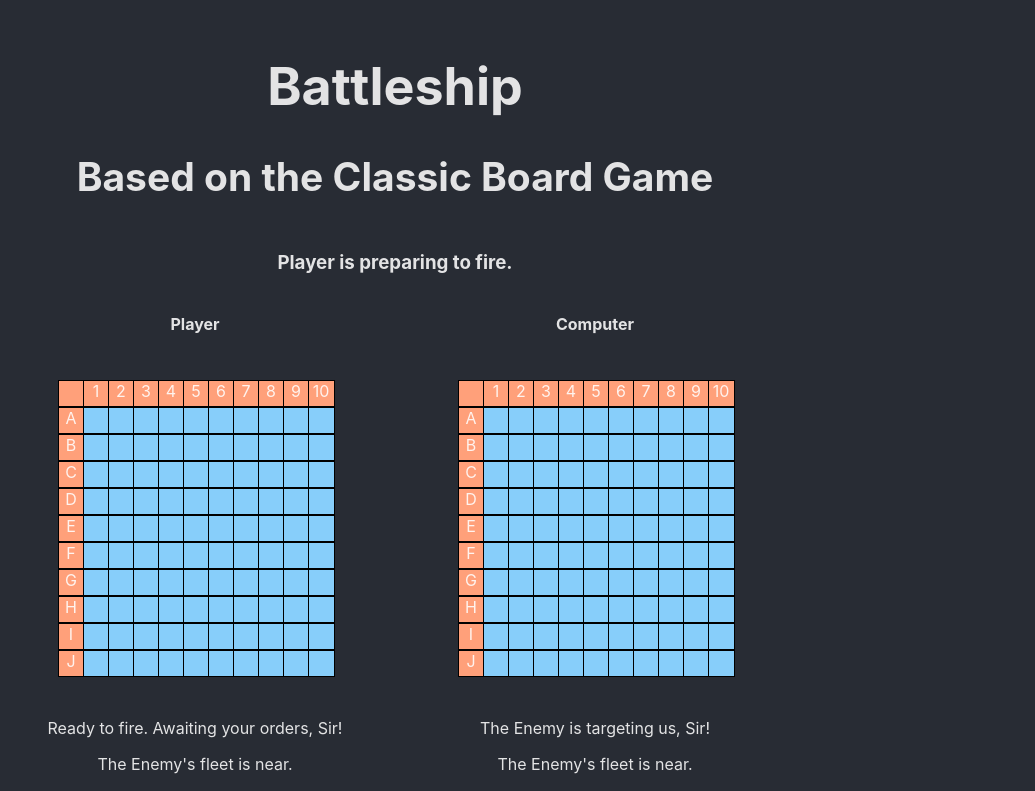
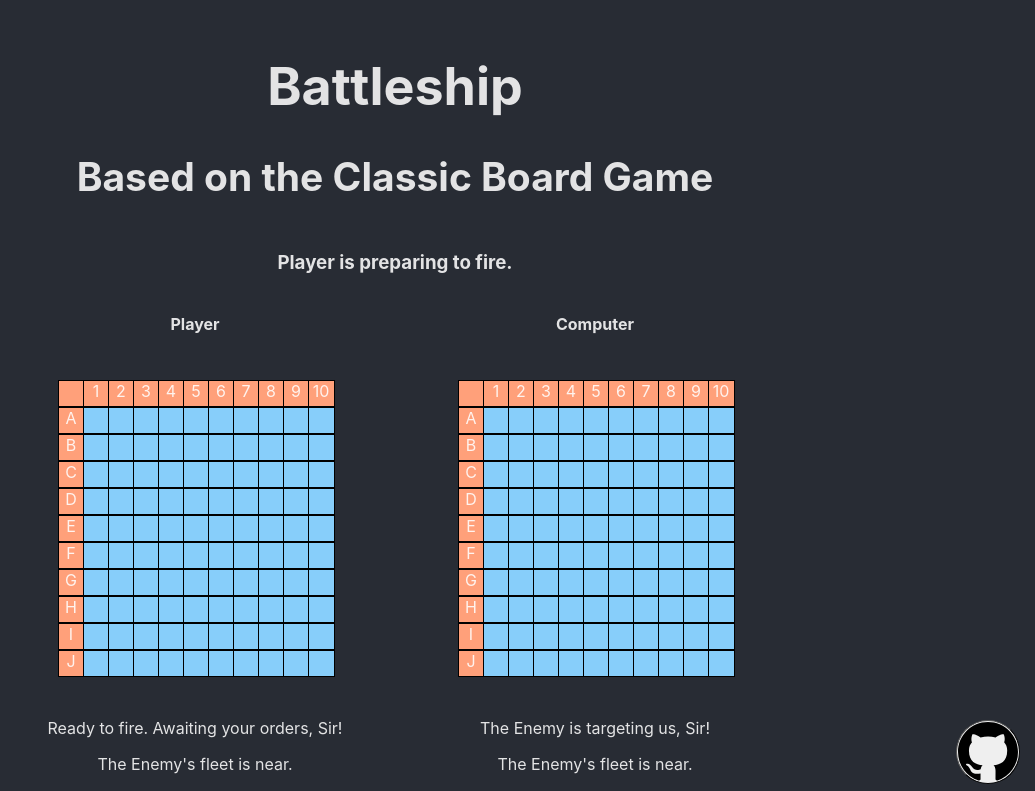
Before and after one commit to thomHayner/battleship-mini-app, a React (Create React App) app: page / in a window 1280 px wide. Shown: the top 791 px of the page, without its empty margins (245-1280 px from the left). Built offline with nearby package versions, Linux system fonts and the light colour scheme.

Commit message:
code:file: init basic button link to github

```diff
--- a/src/App.js
+++ b/src/App.js
@@ -4,6 +4,7 @@ import checkBoard from './Logic/checkBoard';
 import computerTurn from './Logic/computerTurn';
 import WhoseTurnIsItAnyway from './Components/Elements/DisplayMessages/WhoseTurnIsItAnyway';
 import PlayerDashboard from './Components/PlayerDashboard';
+import CodeLinkButton from './Components/CodeLinkButton';
 import './App.css';
 import squareCoordsPicker from './Logic/squareCoordsPicker';
 
@@ -294,6 +295,7 @@ class App extends React.Component {
             </div>
           </div>
         </div>
+        <CodeLinkButton />
       </div>
     );
   };
```
